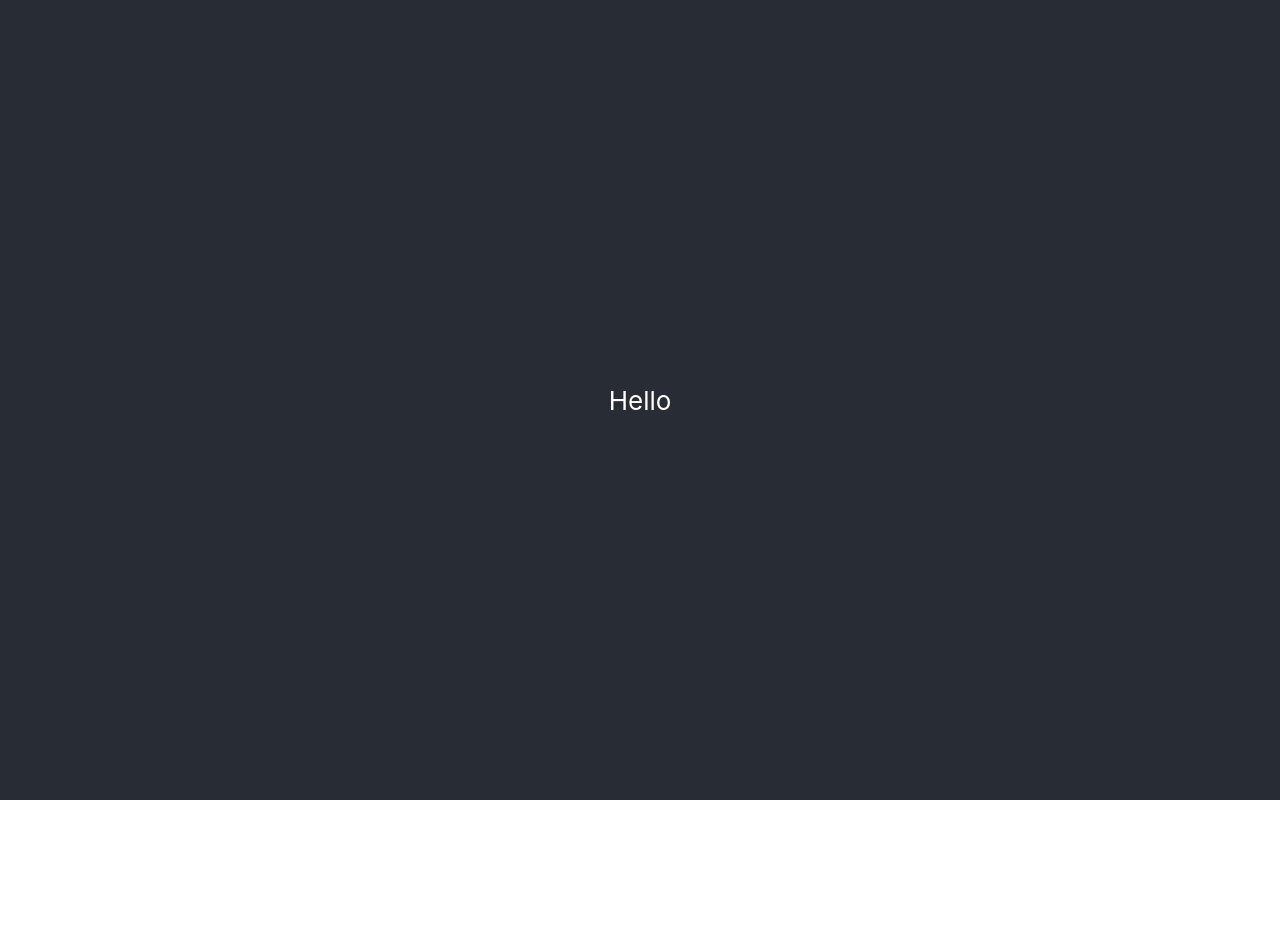
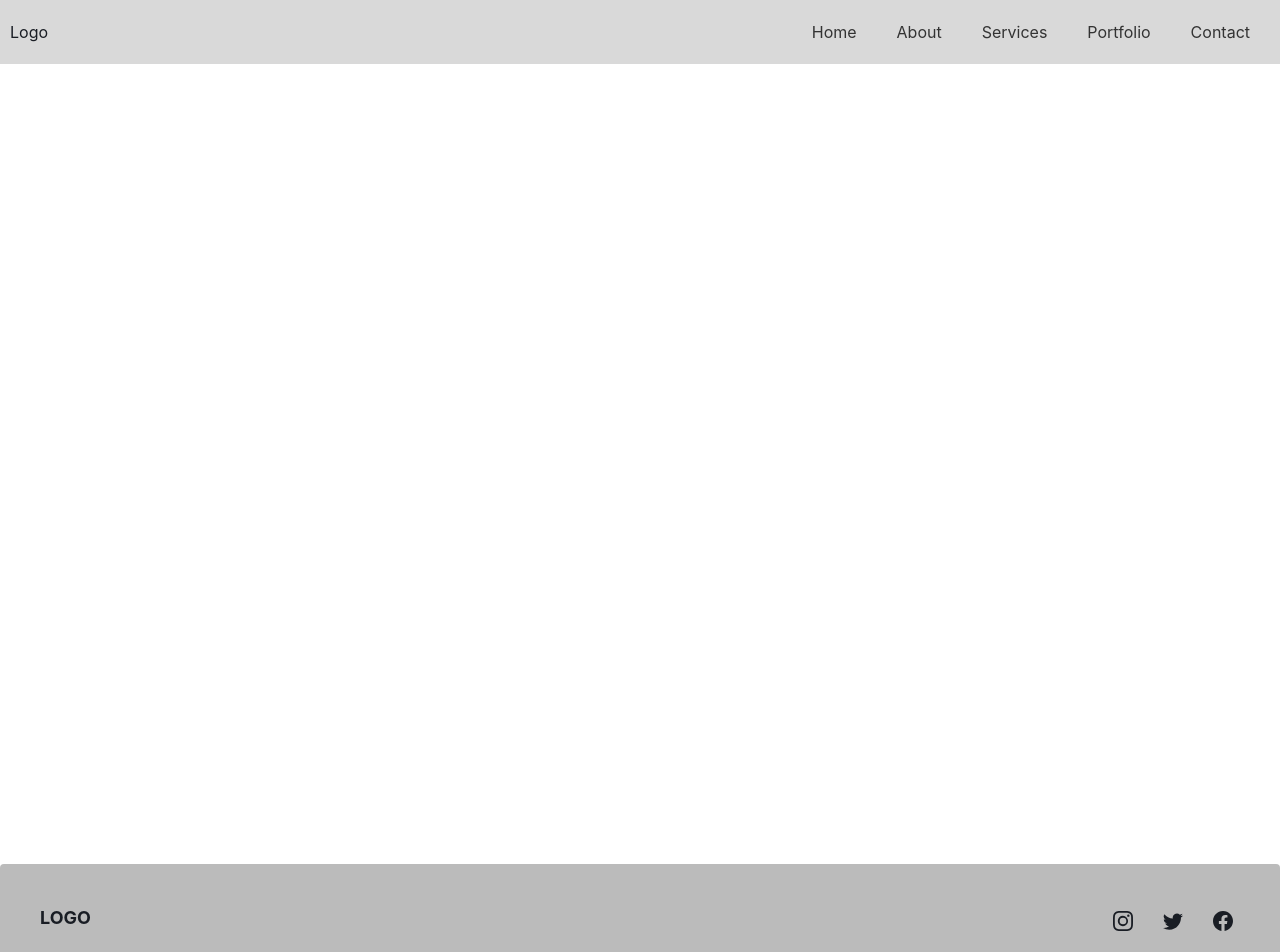
Before and after one commit to Miacarmen/realitea, a React (Create React App) app in the folder client/: page / in a window 1280 px wide. Shown: the top 952 px of the page. Before the commit the page ends 800 px from the top, so only its background shows below. Built offline with nearby package versions, Linux system fonts and the light colour scheme.

Commit message:
added navbar and footer, wrapper, daisyui

```diff
--- a/client/package.json
+++ b/client/package.json
@@ -8,6 +8,7 @@
     "@testing-library/user-event": "^13.5.0",
     "axios": "^1.3.4",
     "bootstrap": "^5.2.3",
+    "daisyui": "^2.51.4",
     "react": "^18.2.0",
     "react-bootstrap": "^2.7.2",
     "react-dom": "^18.2.0",
--- a/client/src/App.css
+++ b/client/src/App.css
@@ -1,38 +1,17 @@
-.App {
-  text-align: center;
+
+html,
+body,
+#root {
+  height: 100%;
+  width: 100%;
+  display: block;
+  margin: 0;
+  padding: 0;
 }
 
-.App-logo {
-  height: 40vmin;
-  pointer-events: none;
+.wrapper {
+  min-height: 100vh;
+  margin: auto;
+  /* padding-bottom: 60px; */
+  position: relative;
 }
-
-@media (prefers-reduced-motion: no-preference) {
-  .App-logo {
-    animation: App-logo-spin infinite 20s linear;
-  }
-}
-
-.App-header {
-  background-color: #282c34;
-  min-height: 100vh;
-  display: flex;
-  flex-direction: column;
-  align-items: center;
-  justify-content: center;
-  font-size: calc(10px + 2vmin);
-  color: white;
-}
-
-.App-link {
-  color: #61dafb;
-}
-
-@keyframes App-logo-spin {
-  from {
-    transform: rotate(0deg);
-  }
-  to {
-    transform: rotate(360deg);
-  }
-}
--- a/client/src/App.js
+++ b/client/src/App.js
@@ -1,13 +1,26 @@
 import './App.css';
+import { BrowserRouter as Router, Route, Routes } from 'react-router-dom';
+
+// Components
+import TopNav from './components/Navigation/TopNav';
+import Footer from './components/Footer/Footer';
+
+// Pages
+import Home from './pages/Home';
 
 function App() {
   return (
-    <div className="App">
-      <header className="App-header">
-       <h1>Hello</h1>
-
-      </header>
-    </div>
+    <>
+      <Router>
+        <TopNav />
+          <div className='wrapper'>
+          <Routes>
+            <Route path="/" element={<Home />} />
+          </Routes>
+       </div>
+        <Footer />
+      </Router>
+    </>
   );
 }
 
--- a/client/src/components/Footer/Footer.js
+++ b/client/src/components/Footer/Footer.js
@@ -0,0 +1,26 @@
+import React from 'react';
+import { BsInstagram, BsTwitter, BsFacebook } from 'react-icons/bs';
+
+const Footer = () => {
+    return (
+      <footer className='footer grid grid-flow-col p-10  justify-between bg-base-200 text-base-content rounded absolute'>
+        <div className='grid col-span-2 gap-4 '>
+          <p className='text-lg font-bold pb-3'>LOGO</p>
+          <p className='link link-hover'>About Us</p>
+          <p className='link link-hover'>Contact</p>
+          <p className='link link-hover'>Terms & Privacy</p>
+          <p className='pt-3'>Copyright © 2022 - All rights reserved by  Ltd</p>
+        </div>
+
+        <div>
+          <div className='col-span-2 sm:grid sm:grid-flow-col sm:gap-4 place-content-end'>
+            <BsInstagram style={{ margin: "7px", width: "20px", height: "20px" }} />
+            <BsTwitter style={{ margin: "7px", width: "20px", height: "20px" }} />
+            <BsFacebook style={{ margin: "7px", width: "20px", height: "20px" }} />
+          </div>
+        </div>
+      </footer>
+    );
+  };
+
+  export default Footer;
--- /dev/null
+++ b/client/src/components/Navigation/TopNav.js
@@ -0,0 +1,24 @@
+import React from 'react';
+import { NavLink } from 'react-router-dom';
+
+import './nav.styles.css';
+
+const TopNav = () => {
+  return (
+    <nav class="navbar">
+  <div class="navbar-logo">
+    <p>Logo</p>
+  </div>
+  <ul class="navbar-menu">
+    <li><a href="#">Home</a></li>
+    <li><a href="#">About</a></li>
+    <li><a href="#">Services</a></li>
+    <li><a href="#">Portfolio</a></li>
+    <li><a href="#">Contact</a></li>
+  </ul>
+</nav>
+
+  )
+}
+
+export default TopNav
--- /dev/null
+++ b/client/src/components/Navigation/nav.styles.css
@@ -0,0 +1,34 @@
+.navbar {
+    display: flex;
+    justify-content: space-between;
+    align-items: center;
+    padding: 10px;
+    background-color: #D9D9D9;
+  }
+
+  .navbar-logo img {
+    height: 40px;
+  }
+
+  .navbar-menu {
+    display: flex;
+    list-style: none;
+    margin: 0;
+    padding: 0;
+  }
+
+  .navbar-menu li {
+    margin: 0 10px;
+  }
+
+  .navbar-menu li a {
+    display: block;
+    padding: 10px;
+    text-decoration: none;
+    color: #333;
+  }
+
+  .navbar-menu li:hover a {
+    background-color: #333;
+    color: #fff;
+  }
--- a/client/src/pages/Home.js
+++ b/client/src/pages/Home.js
@@ -0,0 +1,9 @@
+import React from 'react';
+
+const Home = () => {
+  return (
+    <div className='bg-base-300'></div>
+  );
+};
+
+export default Home;
--- a/client/tailwind.config.js
+++ b/client/tailwind.config.js
@@ -3,8 +3,52 @@ module.exports = {
   content: [
     "./src/**/*.{js,jsx,ts,tsx}",
   ],
+  daisyui: {
+    themes: [
+      {
+        mytheme: {
+          primary: '#FFA07A',
+
+          // 'primary-focus': '#FF7F50',
+
+          secondary: '#FF7F50',
+
+          accent: '#FFB6C1',
+
+          'accent-focus': '#FF8698',
+
+          neutral: '#D9D9D9',
+
+          'base-100': '#ffffff',
+
+          'base-200': '#BBBBBB',
+
+          'base-300': '#2A303C',
+
+          'base-content': '#191D24',
+
+          info: '#3ABFF8',
+
+          success: '#78dcca',
+
+          warning: '#FBBD23',
+
+          error: '#F87272',
+        },
+      },
+    ],
+  },
   theme: {
     extend: {},
+    screens: {
+      sm: '480px',
+      md: '768px',
+      lg: '976px',
+      xl: '1440px',
+    },
+    colors: {
+
+    },
   },
-  plugins: [],
+  plugins: [require('daisyui')],
 }
```
Also changed, not shown: client/src/components/Nav/Navbar.js (deleted), 1 other file (tests, documents, lock files or other folders).
